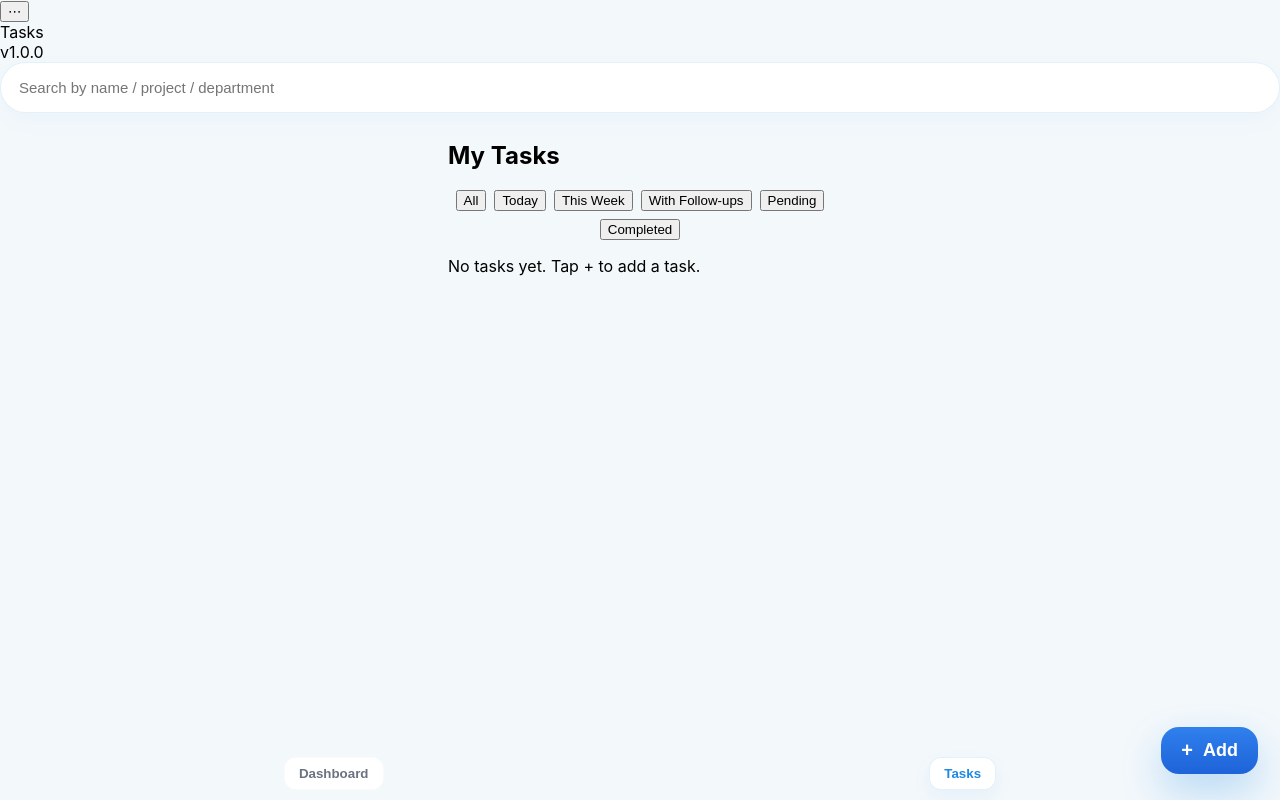
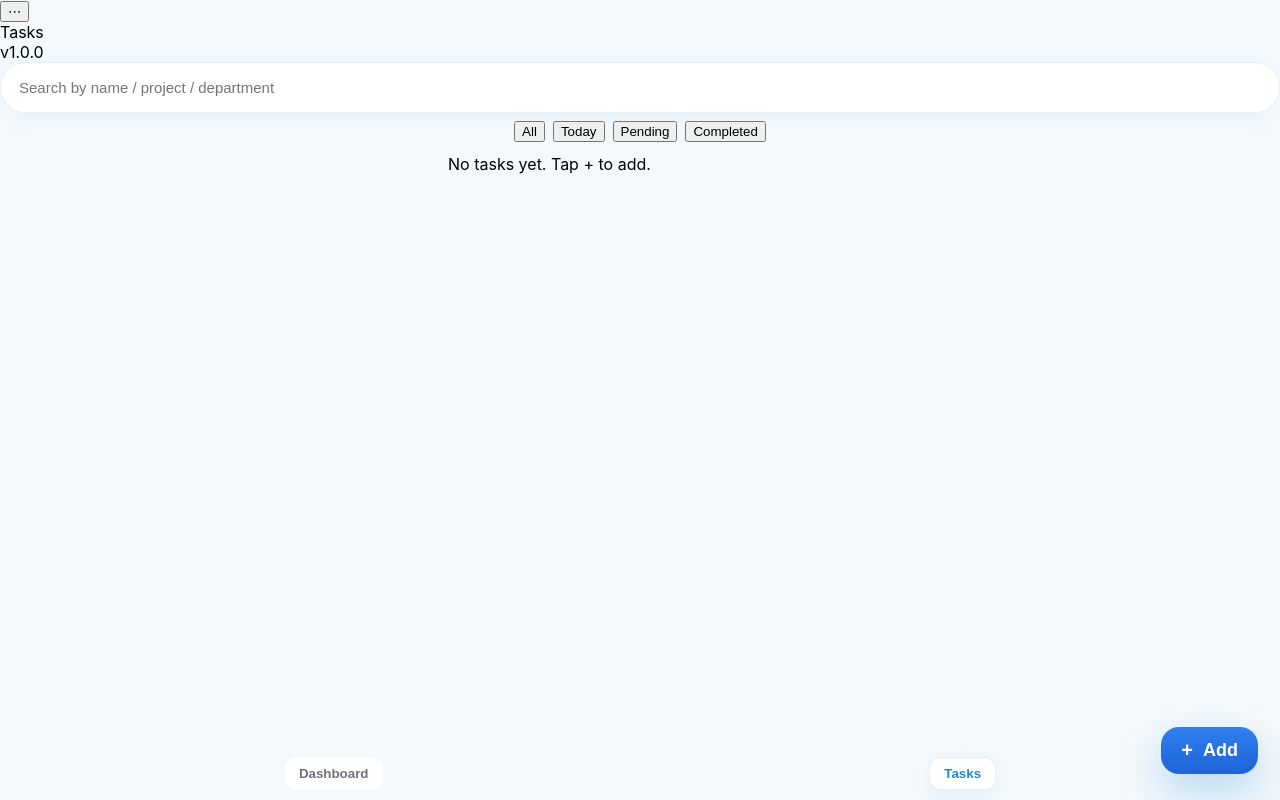
Before and after one commit to naikrohan144876-prog/knk-followup-tracker, a React (Vite) app: page /tasks in a window 1280 px wide. Built offline with nearby package versions, Linux system fonts and the light colour scheme; the HTML template or start-up script is replaced by a standard one.

Commit message:
Update TaskList.jsx

```diff
--- a/src/components/TaskList.jsx
+++ b/src/components/TaskList.jsx
@@ -1,262 +1,101 @@
 // src/components/TaskList.jsx
-import React, { useState, useMemo, useEffect } from "react";
+import React, { useMemo, useState } from "react";
 
-/* date formatter: DD/MM/YYYY, hh:mm AM/PM */
+/* date formatter dd/mm/yyyy, hh:mm AM/PM */
 const fmt = (iso) => {
   if (!iso) return "";
   const d = new Date(iso);
-  const day = String(d.getDate()).padStart(2, '0');
-  const month = String(d.getMonth() + 1).padStart(2, '0');
-  const year = d.getFullYear();
-  const hours = d.getHours();
-  const minutes = String(d.getMinutes()).padStart(2, '0');
-  const ampm = hours >= 12 ? 'PM' : 'AM';
-  const hour12 = hours % 12 || 12;
-  return `${day}/${month}/${year}, ${hour12}:${minutes} ${ampm}`;
+  const day = String(d.getDate()).padStart(2,'0');
+  const mon = String(d.getMonth()+1).padStart(2,'0');
+  const yr = d.getFullYear();
+  const hh = d.getHours() % 12 || 12;
+  const mm = String(d.getMinutes()).padStart(2,'0');
+  const am = d.getHours() >= 12 ? 'PM' : 'AM';
+  return `${day}/${mon}/${yr}, ${hh}:${mm} ${am}`;
 };
 
-const isInRange = (iso, start, end) => {
-  if (!iso) return false;
-  const d = new Date(iso);
-  return d >= start && d < end;
+/* find earliest upcoming follow-up or null */
+const getNextUpcoming = (task) => {
+  const now = Date.now();
+  const arr = (task.followUps || []).filter(fu => fu.date).map(fu => ({ iso: fu.date, t: new Date(fu.date).getTime() }));
+  if (task.followUpDate) arr.push({ iso: task.followUpDate, t: new Date(task.followUpDate).getTime() });
+  const upcoming = arr.filter(a => a.t >= now);
+  if (upcoming.length) {
+    upcoming.sort((a,b) => a.t - b.t);
+    return upcoming[0].iso;
+  }
+  return null;
 };
 
-/*
- Props:
-  - tasks: array
-  - onOpenFollowUpModal(taskId)
-  - onDeleteTask(taskId)
-  - onDeleteFollowUp(taskId, identifier)
-  - onToggleTaskStatus(taskId)
-*/
-const TaskList = ({ tasks = [], onOpenFollowUpModal, onDeleteTask, onDeleteFollowUp, onToggleTaskStatus }) => {
-  const [expandedId, setExpandedId] = useState(null);
+export default function TaskList({ tasks = [], searchTerm = "", onOpenDetail = () => {}, onOpenFollowUp = () => {} }) {
   const [filter, setFilter] = useState("all");
 
-  useEffect(() => {
-    const f = localStorage.getItem("knk_filter");
-    if (f) {
-      setFilter(f);
-      localStorage.removeItem("knk_filter");
-    }
-  }, []);
-
-  const now = new Date();
-  const startOfToday = new Date(now.getFullYear(), now.getMonth(), now.getDate());
-  const endOfToday = new Date(startOfToday); endOfToday.setDate(endOfToday.getDate() + 1);
-  const endOfWeek = new Date(startOfToday); endOfWeek.setDate(endOfWeek.getDate() + 7);
-
-  /* Helper: find earliest upcoming follow-up date (>= now). Return ISO or null.
-     If none upcoming, return null (we'll fallback to task.followUpDate when rendering if needed). */
-  const getNextUpcomingFollowUp = (task) => {
-    const fus = (task.followUps || [])
-      .filter(fu => fu.date)
-      .map(fu => ({ iso: fu.date, time: new Date(fu.date).getTime() }));
-
-    if (!fus.length) {
-      return null;
-    }
-
-    const nowTime = Date.now();
-    const upcoming = fus.filter(x => x.time >= nowTime);
-    if (upcoming.length) {
-      upcoming.sort((a,b) => a.time - b.time);
-      return new Date(upcoming[0].iso).toISOString();
-    }
-    // no future ones
-    return null;
-  };
-
-  /* Helper: get most recent follow-up (used for expanded list sorting) */
-  const getMostRecentFollowUpIso = (task) => {
-    const fus = task.followUps || [];
-    if (!fus.length) return null;
-    let latest = null;
-    for (const fu of fus) {
-      const cand = fu.date || fu.createdAt || null;
-      if (!cand) continue;
-      const t = new Date(cand).getTime();
-      if (!latest || t > latest) latest = t;
-    }
-    return latest ? new Date(latest).toISOString() : null;
-  };
-
-  const filteredSortedTasks = useMemo(() => {
-    // enrich with next & mostRecent keys (non-destructive)
-    const enriched = tasks.map(t => {
-      return {
-        ...t,
-        _nextUpcoming: getNextUpcomingFollowUp(t),        // ISO or null
-        _mostRecentFollowUp: getMostRecentFollowUpIso(t), // ISO or null
-      };
-    });
-
-    // primary sort: newest created first
-    const sorted = enriched.sort((a,b) => {
-      const aCreated = a.createdAt ? new Date(a.createdAt).getTime() : a.id;
-      const bCreated = b.createdAt ? new Date(b.createdAt).getTime() : b.id;
-      return bCreated - aCreated;
-    });
-
-    if (filter === "all") return sorted;
-
-    if (filter === "today") {
-      return sorted.filter(t => {
-        const createdToday = t.createdAt && isInRange(t.createdAt, startOfToday, endOfToday);
-        const followToday = (t.followUps || []).some(fu => fu.date && isInRange(fu.date, startOfToday, endOfToday));
-        const nextToday = t._nextUpcoming && isInRange(t._nextUpcoming, startOfToday, endOfToday);
-        return createdToday || followToday || nextToday;
-      });
-    }
-
-    if (filter === "week") {
-      return sorted.filter(t => {
-        const createdWeek = t.createdAt && (new Date(t.createdAt) >= startOfToday && new Date(t.createdAt) <= endOfWeek);
-        const followWeek = (t.followUps || []).some(fu => fu.date && (new Date(fu.date) >= startOfToday && new Date(fu.date) <= endOfWeek));
-        const nextWeek = t._nextUpcoming && (new Date(t._nextUpcoming) >= startOfToday && new Date(t._nextUpcoming) <= endOfWeek);
-        return createdWeek || followWeek || nextWeek;
-      });
-    }
-
-    if (filter === "followups") {
-      return sorted.filter(t => (t.followUps || []).length > 0 || !!t.followUpDate);
-    }
-
-    if (filter === "pending") {
-      return sorted.filter(t => {
-        if ((t.followUps || []).some(fu => (fu.status || "Pending") === "Pending")) return true;
-        if ((t.status || "Pending") === "Pending") return true;
+  const filtered = useMemo(() => {
+    const q = (searchTerm || "").trim().toLowerCase();
+    let list = (tasks || []).slice();
+    if (q) {
+      list = list.filter(t => {
+        if ((t.name || "").toLowerCase().includes(q)) return true;
+        if ((t.project || "").toLowerCase().includes(q)) return true;
+        if ((t.department || "").toLowerCase().includes(q)) return true;
+        if ((t.notes || "").toLowerCase().includes(q)) return true;
+        // follow-up notes or title
+        if ((t.followUps || []).some(fu => ((fu.notes||"") + " " + (fu.title||"")).toLowerCase().includes(q))) return true;
         return false;
       });
     }
 
-    if (filter === "completed") {
-      return sorted.filter(t => {
-        if ((t.followUps || []).some(fu => (fu.status || "Pending") === "Completed")) return true;
-        if ((t.status || "Pending") === "Completed") return true;
-        return false;
-      });
+    // simple filter shortcuts
+    if (filter === "pending") list = list.filter(t => (t.status || "Pending") === "Pending" || (t.followUps || []).some(fu => (fu.status||"Pending")==="Pending"));
+    if (filter === "completed") list = list.filter(t => (t.status || "Pending") === "Completed");
+    if (filter === "today") {
+      const todayStart = new Date(); todayStart.setHours(0,0,0,0);
+      const todayEnd = new Date(todayStart); todayEnd.setDate(todayEnd.getDate()+1);
+      list = list.filter(t => new Date(t.createdAt) >= todayStart && new Date(t.createdAt) < todayEnd);
     }
-
-    return sorted;
-  }, [tasks, filter, startOfToday, endOfToday, endOfWeek]);
+    // sort newest created first
+    list.sort((a,b) => new Date(b.createdAt).getTime() - new Date(a.createdAt).getTime());
+    return list;
+  }, [tasks, searchTerm, filter]);
 
   return (
     <div className="task-list-wrapper">
-      <h2 className="task-header">My Tasks</h2>
-
-      <div style={{display:'flex', gap:8, marginBottom:12, justifyContent:'center', flexWrap:'wrap'}}>
-        <button className={`btn-small ${filter==='all' ? 'active' : ''}`} onClick={() => setFilter('all')}>All</button>
-        <button className={`btn-small ${filter==='today' ? 'active' : ''}`} onClick={() => setFilter('today')}>Today</button>
-        <button className={`btn-small ${filter==='week' ? 'active' : ''}`} onClick={() => setFilter('week')}>This Week</button>
-        <button className={`btn-small ${filter==='followups' ? 'active' : ''}`} onClick={() => setFilter('followups')}>With Follow-ups</button>
-        <button className={`btn-small ${filter==='pending' ? 'active' : ''}`} onClick={() => setFilter('pending')}>Pending</button>
-        <button className={`btn-small ${filter==='completed' ? 'active' : ''}`} onClick={() => setFilter('completed')}>Completed</button>
+      <div style={{display:'flex', gap:8, justifyContent:'center', marginBottom:12, flexWrap:'wrap'}}>
+        <button className={`filter-btn ${filter==='all' ? 'active' : ''}`} onClick={()=>setFilter('all')}>All</button>
+        <button className={`filter-btn ${filter==='today' ? 'active' : ''}`} onClick={()=>setFilter('today')}>Today</button>
+        <button className={`filter-btn ${filter==='pending' ? 'active' : ''}`} onClick={()=>setFilter('pending')}>Pending</button>
+        <button className={`filter-btn ${filter==='completed' ? 'active' : ''}`} onClick={()=>setFilter('completed')}>Completed</button>
       </div>
 
-      <div className="task-list">
-        {filteredSortedTasks.length === 0 ? (
-          <p className="no-tasks">No tasks yet. Tap + to add a task.</p>
-        ) : filteredSortedTasks.map(task => {
-          // follow-ups sorted newest-first for expanded view
-          const sortedFollowUps = (task.followUps || []).slice().sort((a,b) => {
-            const aTime = new Date(a.date || a.createdAt || 0).getTime();
-            const bTime = new Date(b.date || b.createdAt || 0).getTime();
-            return bTime - aTime;
-          });
-
-          // Next upcoming follow-up (earliest future) OR fallback to task.followUpDate
-          const next = task._nextUpcoming || null;
-
+      {filtered.length === 0 ? <div className="no-tasks">No tasks yet. Tap + to add.</div> :
+        filtered.map(task => {
+          const next = getNextUpcoming(task);
           return (
             <div className="task-item" key={task.id}>
-              <div style={{display:"flex", alignItems:"center", justifyContent:"space-between", width:"100%"}}>
+              <div style={{display:'flex', justifyContent:'space-between', alignItems:'center'}}>
                 <div style={{flex:1}}>
-                  <div className="task-title" style={{display:'flex', justifyContent:'space-between', alignItems:'center', gap:12}}>
-                    <div style={{minWidth:0, overflow:'hidden', textOverflow:'ellipsis', whiteSpace:'nowrap'}}>{task.name}</div>
-
+                  <div style={{display:'flex', justifyContent:'space-between', alignItems:'center', gap:10}}>
+                    <div style={{fontWeight:800, fontSize:16, overflow:'visible'}}>{task.name}</div>
                     <div style={{display:'flex', gap:8, alignItems:'center'}}>
-                      <div className={`status-badge ${ (task.status || "Pending").toLowerCase() === 'completed' ? 'completed' : 'pending' }`}>
-                        {(task.status || "Pending")}
-                      </div>
-                      <button
-                        className="btn-small"
-                        onClick={() => onToggleTaskStatus && onToggleTaskStatus(task.id)}
-                        title="Toggle status"
-                      >
-                        { (task.status || "Pending") === "Completed" ? "Mark Pending" : "Mark Done" }
-                      </button>
+                      <div className={`status-badge ${((task.status||'Pending').toLowerCase()==='completed') ? 'completed' : 'pending'}`}>{task.status || 'Pending'}</div>
                     </div>
                   </div>
 
-                  <div className="task-dates" style={{marginTop:6}}>
+                  <div className="task-dates" style={{marginTop:8}}>
                     <span className="time-created small">Created: {fmt(task.createdAt)}</span>
-
-                    {next ? (
-                      <span style={{marginLeft:12}} className="time-followup small">Next: {fmt(next)}</span>
-                    ) : task.followUpDate ? (
-                      <span style={{marginLeft:12}} className="time-followup small">Next: {fmt(task.followUpDate)}</span>
-                    ) : null}
+                    { next ? <span style={{marginLeft:12}} className="time-followup small">Next: {fmt(next)}</span> : (task.followUpDate ? <span style={{marginLeft:12}} className="time-followup small">Next: {fmt(task.followUpDate)}</span> : null)}
                   </div>
                 </div>
 
-                <div style={{display:"flex", gap:8, alignItems:"center"}}>
-                  <button className="followup-btn" onClick={() => onOpenFollowUpModal && onOpenFollowUpModal(task.id)}>+</button>
-                  <button className="btn-small" onClick={() => setExpandedId(prev => prev===task.id?null:task.id)}>{expandedId===task.id ? "Close" : "View"}</button>
-                  <button className="btn-small" onClick={() => onDeleteTask && onDeleteTask(task.id)} style={{background:'#fff', border:'1px solid #ef4444', color:'#ef4444'}}>Delete</button>
+                <div style={{display:'flex', gap:8, marginLeft:12}}>
+                  <button className="btn-small" onClick={()=>onOpenFollowUp(task.id)}>+</button>
+                  <button className="btn-small" onClick={()=>onOpenDetail(task.id)}>View</button>
                 </div>
               </div>
-
-              {expandedId === task.id && (
-                <div style={{marginTop:12}}>
-                  <div style={{marginBottom:8}}>
-                    <strong>Project:</strong> {task.project || "-"} &nbsp; | &nbsp;
-                    <strong>Department:</strong> {task.department || "-"}
-                  </div>
-
-                  <div style={{marginBottom:8}}>
-                    <strong>Notes:</strong>
-                    <div style={{padding:8, background:"#fbfdff", borderRadius:8, marginTop:6}}>{task.notes || "No details"}</div>
-                  </div>
-
-                  <div style={{marginTop:6}}>
-                    <strong>Follow-ups</strong>
-                    {sortedFollowUps.length === 0 ? (
-                      <div style={{color:"#6b7280", marginTop:6}}>No follow-ups</div>
-                    ) : (
-                      <div className="followup-list" style={{marginTop:6}}>
-                        {sortedFollowUps.map((fu, idx) => (
-                          <div key={idx} className="followup-item">
-                            <div style={{maxWidth:'70%'}}>
-                              <div style={{fontWeight:700}}>{fu.title || "Follow-Up"}</div>
-                              <div style={{color:"#374151", fontSize:13, overflow:'hidden', textOverflow:'ellipsis'}}>{fu.notes || ""}</div>
-                              {fu.contact && (
-                                <div style={{marginTop:6}}>
-                                  <div style={{fontSize:13}}><strong>Contact:</strong> {fu.contact.name || ""} {fu.contact.phone ? `(${fu.contact.phone})` : ""}</div>
-                                </div>
-                              )}
-                            </div>
-
-                            <div style={{textAlign:"right"}}>
-                              <div className="time-followup">{fu.date ? fmt(fu.date) : (fu.createdAt ? fmt(fu.createdAt) : "")}</div>
-                              <div style={{fontSize:12, color:"#6b7280"}}>{fu.status || "Pending"}</div>
-                              <div style={{marginTop:6, display:'flex', gap:6, justifyContent:'flex-end'}}>
-                                <button className="btn-small" onClick={() => onDeleteFollowUp && onDeleteFollowUp(task.id, fu.createdAt || idx)} style={{background:'#fff', border:'1px solid #ef4444', color:'#ef4444'}}>Delete</button>
-                              </div>
-                            </div>
-                          </div>
-                        ))}
-                      </div>
-                    )}
-                  </div>
-                </div>
-              )}
             </div>
           );
-        })}
-      </div>
+        })
+      }
     </div>
   );
-};
-
-export default TaskList;
+}
```
